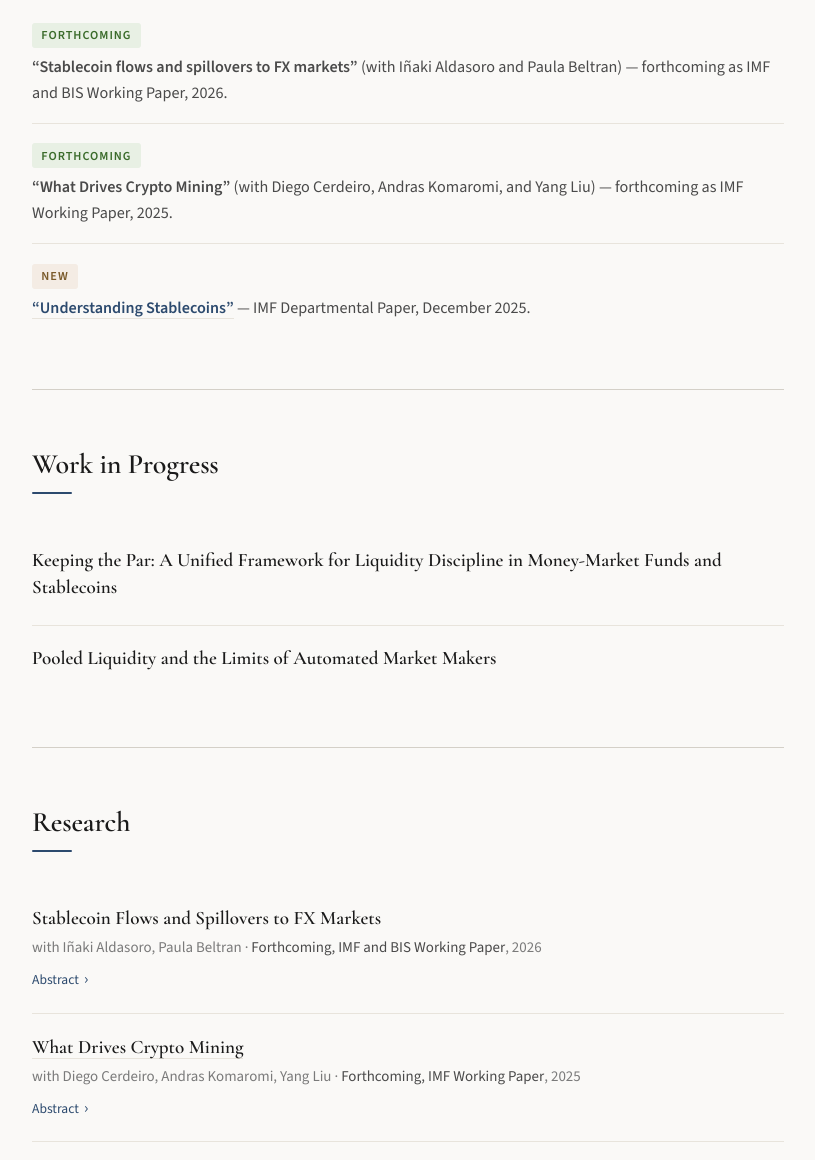
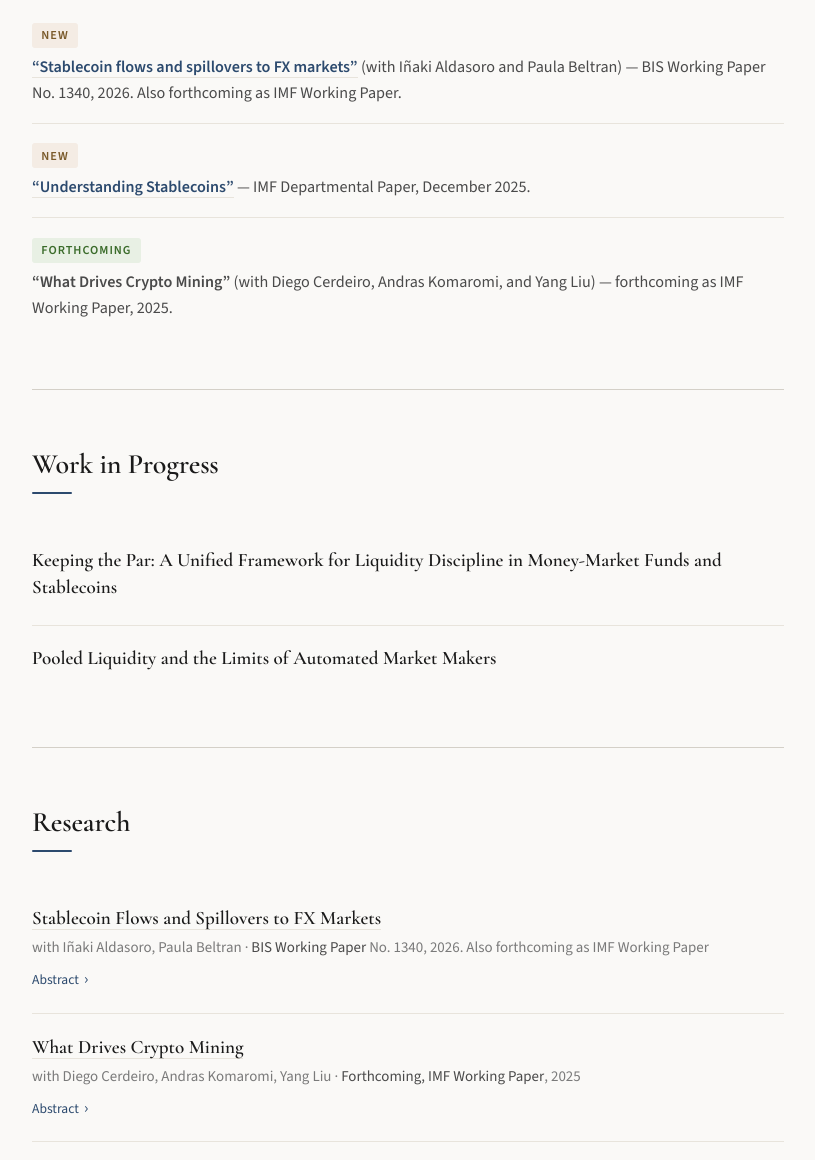
Before and after one commit to federicogrinberg/federicogrinberg.github.io, a plain HTML site: page index.html in a window 1280 px wide. Shown: the part 676-1836 px from the top of the page, without its empty margins (232-1047 px from the left). Drawn offline with nearby package versions, Linux system fonts and the light colour scheme.

Commit message:
Add files via upload

```diff
--- a/index.html
+++ b/index.html
@@ -460,16 +460,16 @@
   <div class="section-rule"></div>
 
   <div class="news-item">
-    <span class="news-tag tag-forthcoming">Forthcoming</span>
-    <p class="news-text"><strong>&ldquo;Stablecoin flows and spillovers to FX markets&rdquo;</strong> (with Iñaki Aldasoro and Paula Beltran) &mdash; forthcoming as IMF and BIS Working Paper, 2026.</p>
+    <span class="news-tag tag-new">New</span>
+    <p class="news-text"><a href="https://www.bis.org/publ/work1340.htm" target="_blank"><strong>&ldquo;Stablecoin flows and spillovers to FX markets&rdquo;</strong></a> (with Iñaki Aldasoro and Paula Beltran) &mdash; BIS Working Paper No. 1340, 2026. Also forthcoming as IMF Working Paper.</p>
+  </div>
+  <div class="news-item">
+    <span class="news-tag tag-new">New</span>
+    <p class="news-text"><a href="https://www.imf.org/-/media/files/publications/dp/2025/english/usea.pdf" target="_blank"><strong>&ldquo;Understanding Stablecoins&rdquo;</strong></a> &mdash; IMF Departmental Paper, December 2025.</p>
   </div>
   <div class="news-item">
     <span class="news-tag tag-forthcoming">Forthcoming</span>
     <p class="news-text"><strong>&ldquo;What Drives Crypto Mining&rdquo;</strong> (with Diego Cerdeiro, Andras Komaromi, and Yang Liu) &mdash; forthcoming as IMF Working Paper, 2025.</p>
-  </div>
-  <div class="news-item">
-    <span class="news-tag tag-new">New</span>
-    <p class="news-text"><a href="https://www.imf.org/-/media/files/publications/dp/2025/english/usea.pdf" target="_blank"><strong>&ldquo;Understanding Stablecoins&rdquo;</strong></a> &mdash; IMF Departmental Paper, December 2025.</p>
   </div>
 </section>
 
@@ -500,9 +500,9 @@
 
   <div class="paper">
     <div class="paper-title">
-      Stablecoin Flows and Spillovers to FX Markets
+      <a href="https://www.bis.org/publ/work1340.htm" target="_blank">Stablecoin Flows and Spillovers to FX Markets</a>
     </div>
-    <div class="paper-meta">with Iñaki Aldasoro, Paula Beltran &middot; <span class="paper-venue">Forthcoming, IMF and BIS Working Paper</span>, 2026</div>
+    <div class="paper-meta">with Iñaki Aldasoro, Paula Beltran &middot; <span class="paper-venue">BIS Working Paper</span> No. 1340, 2026. Also forthcoming as IMF Working Paper</div>
     <details class="paper-details">
       <summary>Abstract</summary>
       <div class="paper-desc">Documents spillovers from stablecoin-based FX to traditional FX markets using data on four USD-pegged stablecoins and 27 fiat currencies. Shows that exogenous increases in stablecoin net inflows depreciate local currencies and widen CIP deviations, with spillovers growing disproportionately when intermediary capital is depleted.</div>
```
